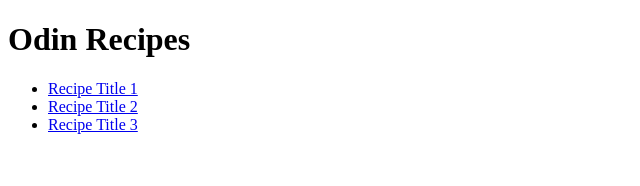
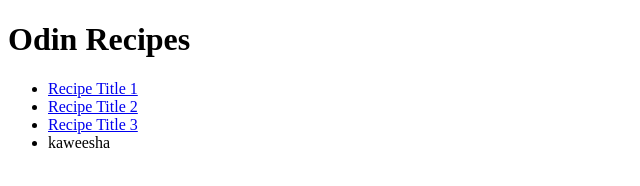
Before and after one commit to Yashoda-Fr/odin-recipes, a plain HTML site: page index.html in a window 1280 px wide. Shown: the full height of the page, 0-640 px from the left. Drawn offline with Linux system fonts and the light colour scheme.

Commit message:
add new list item

```diff
--- a/index.html
+++ b/index.html
@@ -11,7 +11,7 @@
     <li><a href="./recipes/Cheesecake.html">Recipe Title 1</a></li>
     <li><a href="./recipes/Magnificent Macaroni Salad Recipe.html">Recipe Title 2</a></li>
     <li><a href="./recipes/American Potato Salad.html">Recipe Title 3</a></li>
-
+    <li>kaweesha</li>
     </ul>
 </body>
 </html>
```
